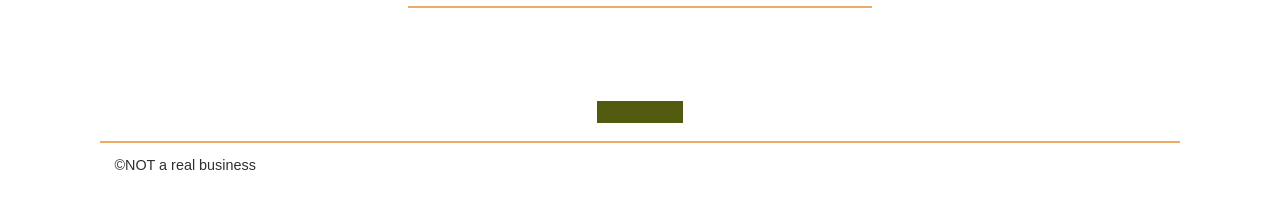
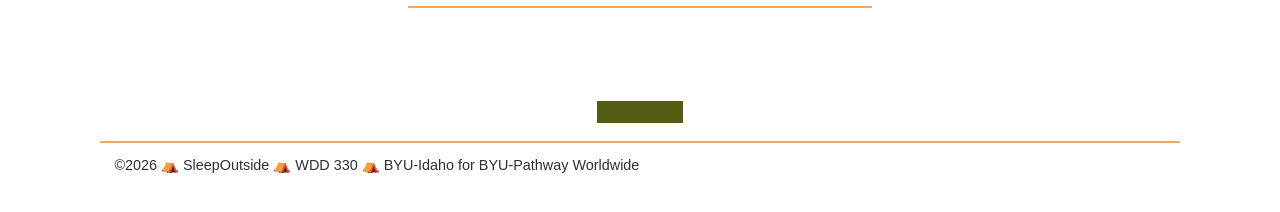
Before and after one commit to simeon-obianwa/wdd330-team14, a website built with Vite: page src/product_pages/index.html in a window 1280 px wide. Shown: the part 90-302 px from the top of the page. Built offline with nearby package versions, Linux system fonts and the light colour scheme; files whose address does not match are found by name.

Commit message:
Install npm dependencies and update index.html

```diff
--- a/package.json
+++ b/package.json
@@ -32,5 +32,8 @@
     "last 3 opera versions",
     "last 3 ios_saf versions",
     "last 3 safari versions"
-  ]
+  ],
+  "allowScripts": {
+    "esbuild@0.21.5": true
+  }
 }
--- a/src/product_pages/index.html
+++ b/src/product_pages/index.html
@@ -3,7 +3,7 @@
   <head>
     <meta charset="UTF-8" />
     <meta name="viewport" content="width=device-width, initial-scale=1.0" />
-    <title>Sleep Outside | Product</title>
+    <title>Sleep Outside | Product Make and Name</title>
     <link rel="stylesheet" href="../css/style.css" />
     <script src="../js/product.js" type="module"></script>
   </head>
@@ -59,6 +59,9 @@
       </section>
     </main>
 
-    <footer>&copy;NOT a real business</footer>
+    <footer>
+      &copy;2026 ⛺ SleepOutside ⛺ WDD 330 ⛺ BYU-Idaho for BYU-Pathway
+      Worldwide
+    </footer>
   </body>
 </html>
```
Also changed, not shown: 1 other file.
